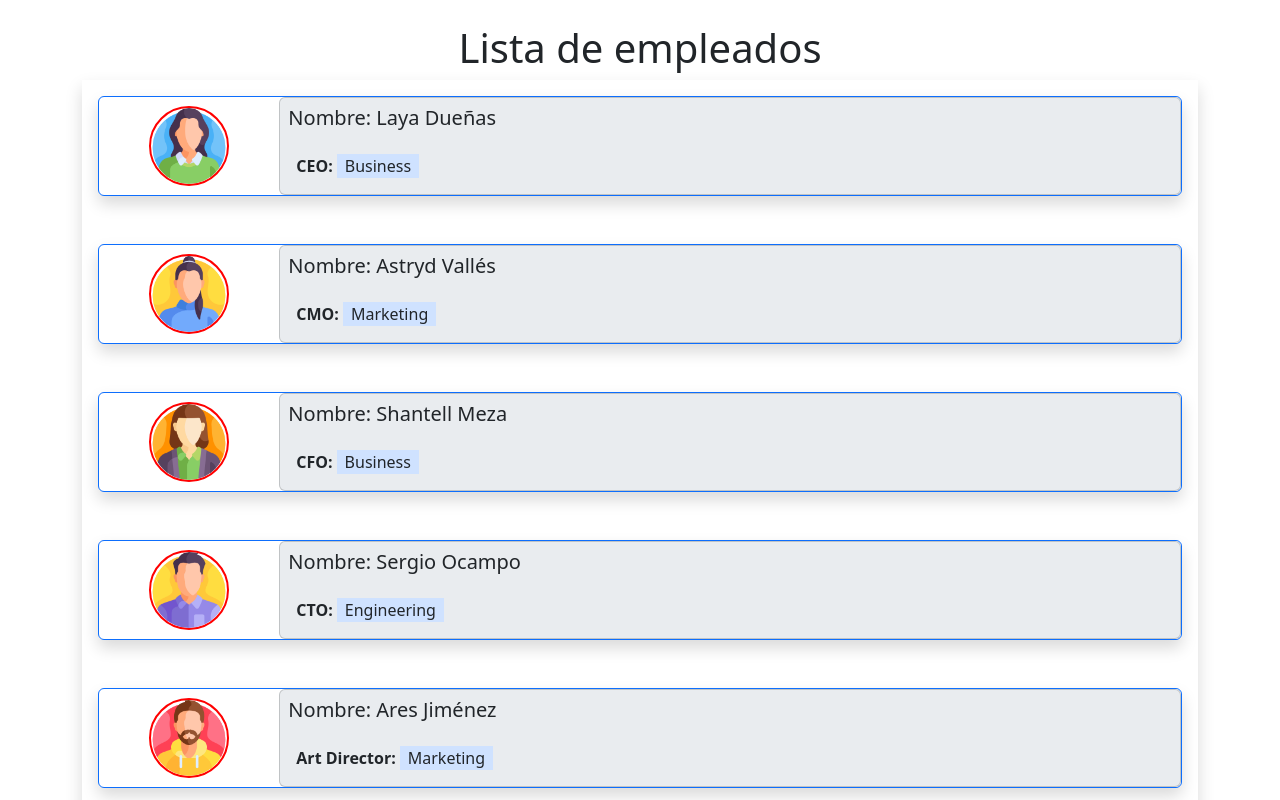
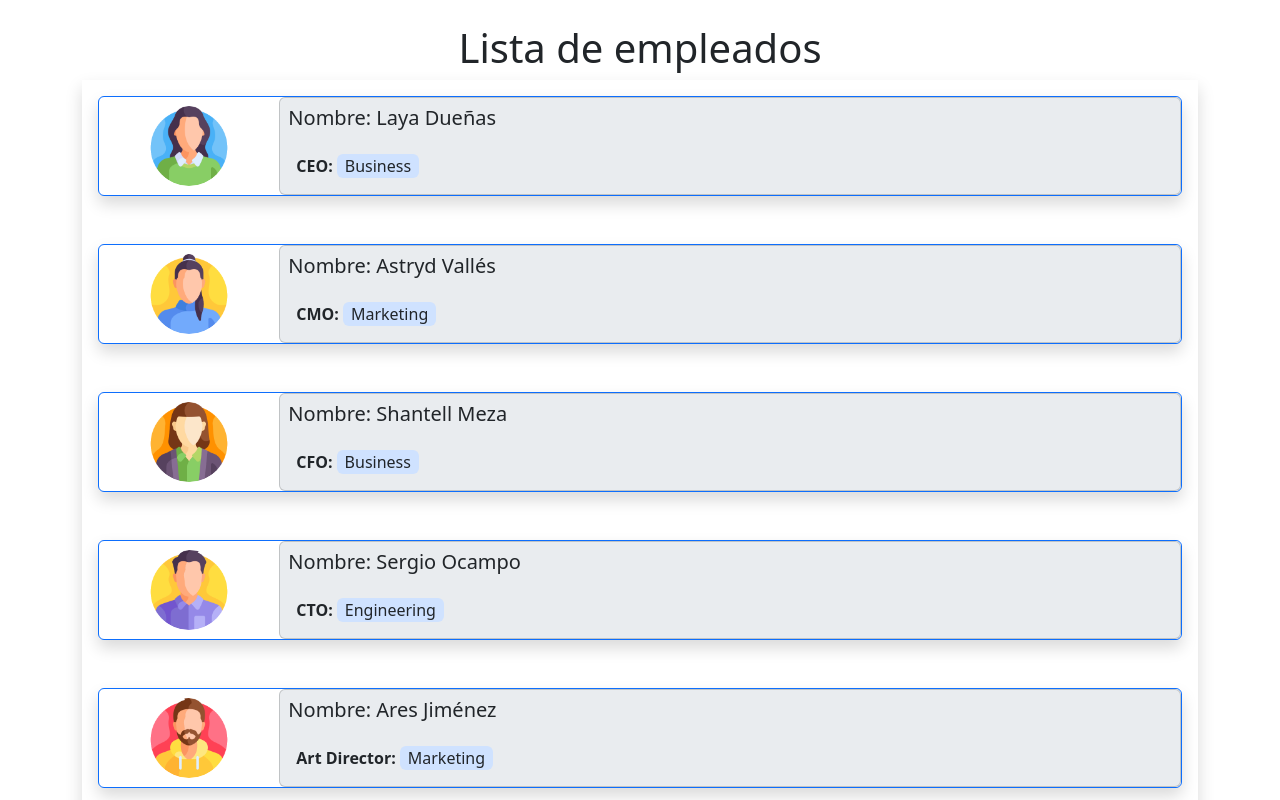
Before and after one commit to hernanortiz1/ejercicio7React, a React (Vite) app: page / in a window 1280 px wide. Shown: the top 800 px of the page. Built offline with nearby package versions, Linux system fonts and the light colour scheme.

Commit message:
quite borde rojo de imagenes y agregue rounded a departamento

```diff
--- a/src/components/TarjetaEmpleado.jsx
+++ b/src/components/TarjetaEmpleado.jsx
@@ -22,7 +22,7 @@ const TarjetaEmpleado = ({ empleadoProps }) => {
               <Card.Body className="fondoFormulario">
                 <div className="d-flex fw-bold">
                   {title}:
-                  <div className="ms-1 bg-primary-subtle px-2 fw-normal">
+                  <div className="ms-1 bg-primary-subtle px-2 fw-normal rounded-2">
                     {department}</div>
                 </div>
               </Card.Body>
--- a/src/index.css
+++ b/src/index.css
@@ -11,5 +11,4 @@ main {
   height: 80px;
   object-fit: contain;
   border-radius: 50%;
-  border: 2px solid red;
 }
```
